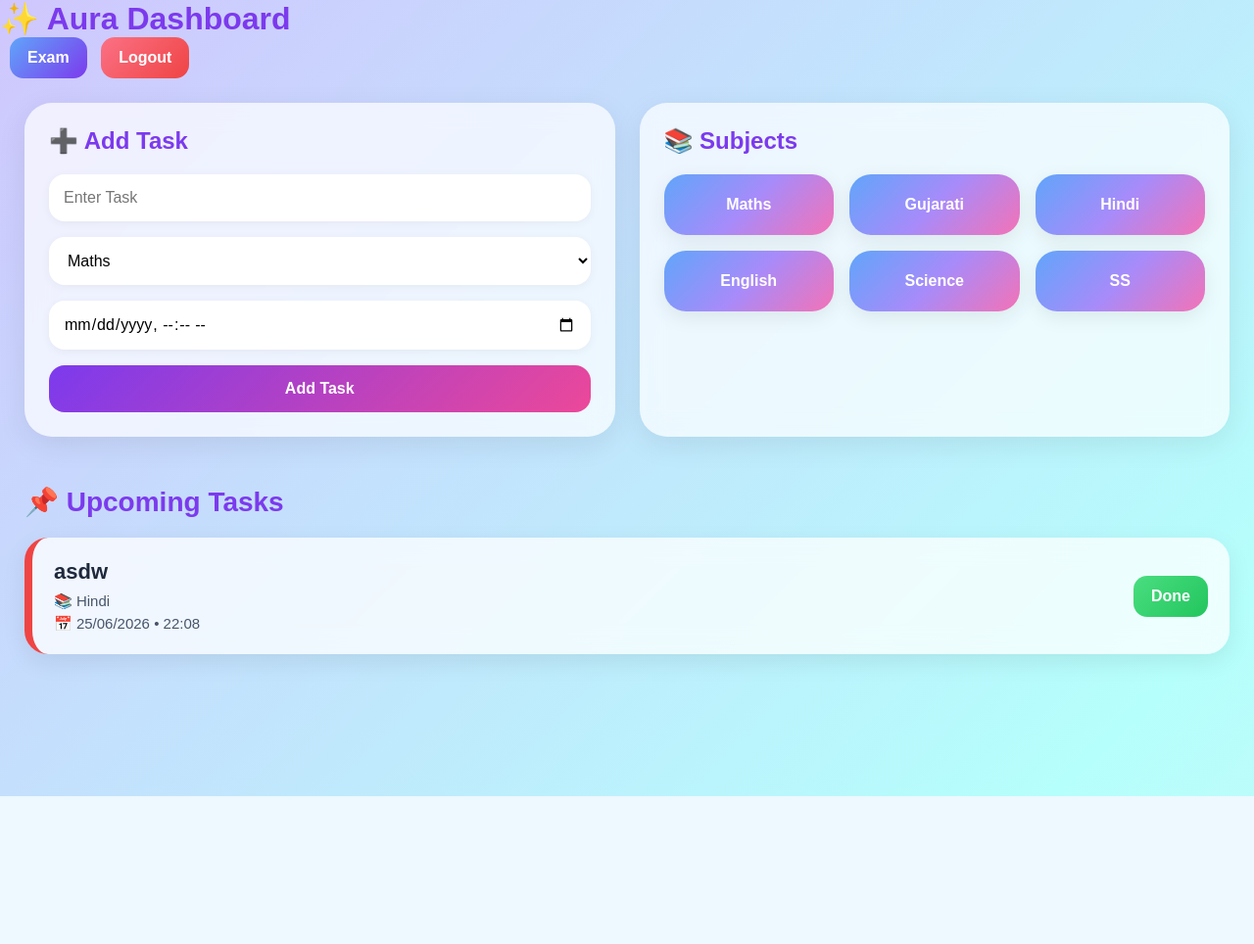
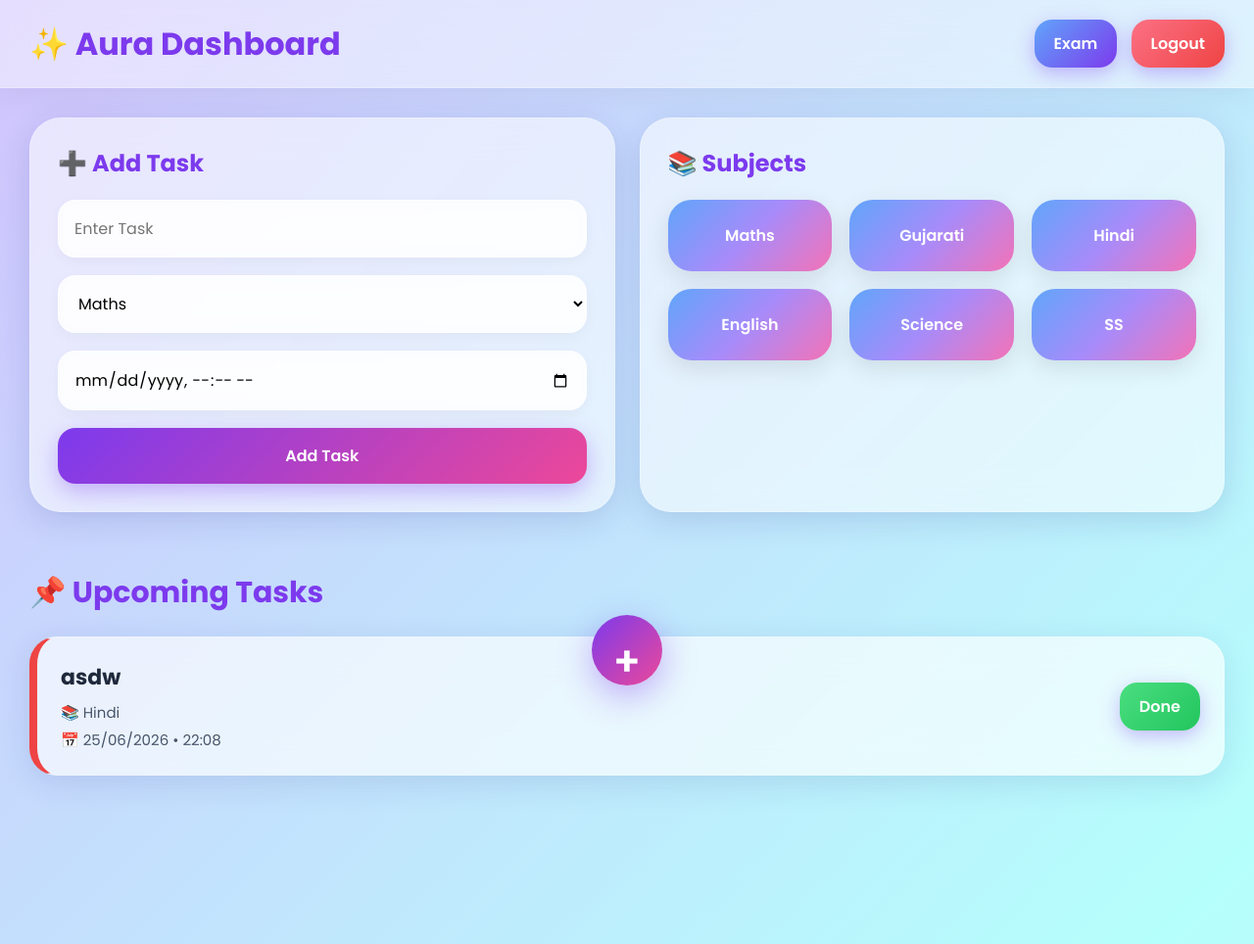
Before and after one commit to shaurya777-shah/aura-todo, a Flask app: page /dashboard in a window 1280 px wide. Shown: the whole page at 98% size. Before the commit the page ends 813 px from the top, so only its background shows below. Run offline with Flask 3, Linux system fonts and the light colour scheme; a user stored in the database is signed in; data comes from the database, SQL or seed files in the repository; both versions use the stored data as it was after the commit.

Commit message:
Centered floating add task button

```diff
--- a/static/style.css
+++ b/static/style.css
@@ -1,8 +1,14 @@
+@import url('https://fonts.googleapis.com/css2?family=Poppins:wght@300;400;500;600;700&display=swap');
+
 *{
     margin:0;
     padding:0;
     box-sizing:border-box;
-    font-family:Arial,sans-serif;
+    font-family:'Poppins',sans-serif;
+}
+
+html{
+    scroll-behavior:smooth;
 }
 
 body{
@@ -21,12 +27,71 @@ body{
 
     background-size:600% 600%;
 
-    animation:gradientFlow 18s ease infinite;
+    animation:
+    gradientFlow 18s ease infinite,
+    pageFade 0.7s ease;
 
     color:#1e293b;
 
-    padding-bottom:100px;
+    padding-bottom:120px;
+
+    overflow-x:hidden;
 }
+
+/* ---------------- BACKGROUND ORBS ---------------- */
+
+.bg-orb{
+    position:fixed;
+    border-radius:50%;
+    filter:blur(90px);
+    opacity:0.45;
+    z-index:-1;
+    animation:floatOrb 15s infinite ease-in-out;
+}
+
+.orb1{
+    width:320px;
+    height:320px;
+    background:#ff6ec7;
+    top:8%;
+    left:5%;
+}
+
+.orb2{
+    width:360px;
+    height:360px;
+    background:#60a5fa;
+    top:45%;
+    right:8%;
+    animation-delay:4s;
+}
+
+.orb3{
+    width:260px;
+    height:260px;
+    background:#a78bfa;
+    bottom:8%;
+    left:40%;
+    animation-delay:8s;
+}
+
+@keyframes floatOrb{
+
+    0%{
+        transform:translateY(0px) translateX(0px);
+    }
+
+    50%{
+        transform:translateY(-45px) translateX(35px);
+    }
+
+    100%{
+        transform:translateY(0px) translateX(0px);
+    }
+
+}
+
+/* ---------------- MAIN ANIMATIONS ---------------- */
 
 @keyframes gradientFlow{
 
@@ -51,27 +116,51 @@ body{
     }
 
 }
+
+@keyframes pageFade{
+
+    from{
+        opacity:0;
+        transform:translateY(10px);
+    }
+
+    to{
+        opacity:1;
+        transform:translateY(0px);
+    }
+
 }
 
 /* ---------------- TOPBAR ---------------- */
 
 .topbar{
+
     width:100%;
-    background:rgba(255,255,255,0.75);
-    backdrop-filter:blur(12px);
-    padding:20px;
+
+    background:rgba(255,255,255,0.45);
+
+    backdrop-filter:blur(16px);
+
+    border-bottom:1px solid rgba(255,255,255,0.25);
+
+    padding:20px 30px;
+
     display:flex;
     justify-content:space-between;
     align-items:center;
-    box-shadow:0 4px 20px rgba(0,0,0,0.08);
+
     position:sticky;
     top:0;
-    z-index:100;
+
+    z-index:1000;
+
+    box-shadow:0 8px 30px rgba(0,0,0,0.05);
 }
 
 .topbar h1{
     font-size:32px;
     color:#7c3aed;
+    font-weight:700;
 }
 
 /* ---------------- BUTTONS ---------------- */
@@ -79,14 +168,24 @@ body{
 .nav-btn,
 .logout-btn,
 .done-btn{
+
     text-decoration:none;
+
     color:white;
-    padding:12px 18px;
-    border-radius:14px;
-    font-weight:bold;
+
+    padding:12px 20px;
+
+    border-radius:18px;
+
+    font-weight:600;
+
+    display:inline-block;
+
     margin-left:10px;
-    transition:0.3s;
-    display:inline-block;
+
+    transition:0.35s ease;
+
+    box-shadow:0 6px 20px rgba(124,58,237,0.35);
 }
 
 .nav-btn{
@@ -104,16 +203,21 @@ body{
 .nav-btn:hover,
 .logout-btn:hover,
 .done-btn:hover{
-    transform:translateY(-3px) scale(1.03);
+
+    transform:
+    translateY(-4px)
+    scale(1.03);
+
+    box-shadow:0 10px 28px rgba(124,58,237,0.45);
 }
 
-/* ---------------- GRID ---------------- */
+/* ---------------- MAIN GRID ---------------- */
 
 .main-grid{
     display:grid;
     grid-template-columns:1fr 1fr;
     gap:25px;
-    padding:25px;
+    padding:30px;
 }
 
 @media(max-width:768px){
@@ -124,14 +228,34 @@ body{
 
 }
 
-/* ---------------- CARD ---------------- */
+/* ---------------- GLASS CARDS ---------------- */
 
 .card{
-    background:rgba(255,255,255,0.7);
-    backdrop-filter:blur(12px);
-    padding:25px;
-    border-radius:28px;
-    box-shadow:0 8px 30px rgba(0,0,0,0.08);
+
+    background:rgba(255,255,255,0.55);
+
+    backdrop-filter:blur(18px);
+
+    border:1px solid rgba(255,255,255,0.25);
+
+    padding:28px;
+
+    border-radius:32px;
+
+    box-shadow:
+    0 8px 32px rgba(31,38,135,0.15);
+
+    transition:0.35s ease;
+}
+
+.card:hover{
+
+    transform:
+    translateY(-5px)
+    scale(1.01);
+
+    box-shadow:
+    0 16px 40px rgba(31,38,135,0.18);
 }
 
 .card h2{
@@ -139,97 +263,155 @@ body{
     color:#7c3aed;
 }
 
-/* ---------------- FORM ---------------- */
+/* ---------------- FORMS ---------------- */
 
 form{
     display:flex;
     flex-direction:column;
-    gap:16px;
+    gap:18px;
 }
 
 input,
 select,
 button{
     border:none;
-    padding:15px;
-    border-radius:16px;
+    padding:16px;
+    border-radius:18px;
     font-size:16px;
+    outline:none;
 }
 
 input,
 select{
-    background:#ffffff;
-    box-shadow:0 2px 10px rgba(0,0,0,0.05);
+
+    background:rgba(255,255,255,0.8);
+
+    backdrop-filter:blur(10px);
+
+    border:1px solid rgba(255,255,255,0.3);
+
+    box-shadow:0 4px 14px rgba(0,0,0,0.04);
 }
 
 button{
+
     background:linear-gradient(135deg,#7c3aed,#ec4899);
+
     color:white;
+
+    font-weight:600;
+
     cursor:pointer;
-    font-weight:bold;
-    transition:0.3s;
+
+    transition:0.35s ease;
+
+    box-shadow:0 8px 24px rgba(124,58,237,0.35);
 }
 
 button:hover{
-    transform:scale(1.03);
+
+    transform:
+    translateY(-3px)
+    scale(1.02);
+
+    box-shadow:0 12px 30px rgba(124,58,237,0.45);
 }
 
 /* ---------------- SUBJECTS ---------------- */
 
 .subjects-grid{
     display:grid;
-    grid-template-columns:repeat(auto-fit,minmax(130px,1fr));
-    gap:16px;
+    grid-template-columns:repeat(auto-fit,minmax(140px,1fr));
+    gap:18px;
 }
 
 .subject-box{
+
     text-decoration:none;
+
     color:white;
-    padding:22px;
-    border-radius:22px;
+
+    padding:24px;
+
+    border-radius:24px;
+
     text-align:center;
-    font-weight:bold;
-    transition:0.3s;
-    background:linear-gradient(135deg,#60a5fa,#a78bfa,#f472b6);
-    box-shadow:0 6px 20px rgba(0,0,0,0.08);
+
+    font-weight:600;
+
+    transition:0.35s ease;
+
+    background:
+    linear-gradient(
+        135deg,
+        #60a5fa,
+        #a78bfa,
+        #f472b6
+    );
+
+    box-shadow:
+    0 8px 24px rgba(0,0,0,0.1);
 }
 
 .subject-box:hover{
-    transform:translateY(-5px) scale(1.03);
+
+    transform:
+    translateY(-6px)
+    scale(1.03);
+
+    box-shadow:
+    0 14px 35px rgba(124,58,237,0.25);
 }
 
 /* ---------------- TASKS ---------------- */
 
 .tasks-section{
-    padding:25px;
+    padding:30px;
 }
 
 .tasks-section h2{
-    margin-bottom:20px;
+    margin-bottom:22px;
     color:#7c3aed;
-    font-size:28px;
+    font-size:30px;
 }
 
 .task-card{
-    background:rgba(255,255,255,0.75);
-    backdrop-filter:blur(12px);
-    padding:22px;
-    border-radius:24px;
-    margin-bottom:20px;
+
+    background:rgba(255,255,255,0.65);
+
+    backdrop-filter:blur(18px);
+
+    padding:24px;
+
+    border-radius:28px;
+
+    margin-bottom:22px;
+
     display:flex;
     justify-content:space-between;
     align-items:center;
-    box-shadow:0 8px 25px rgba(0,0,0,0.08);
-    transition:0.3s;
+
+    border:1px solid rgba(255,255,255,0.25);
+
+    box-shadow:
+    0 8px 32px rgba(31,38,135,0.12);
+
+    transition:0.35s ease;
 }
 
 .task-card:hover{
-    transform:translateY(-4px);
+
+    transform:
+    translateY(-6px)
+    scale(1.01);
+
+    box-shadow:
+    0 16px 40px rgba(31,38,135,0.18);
 }
 
 .task-card h3{
+    font-size:22px;
     margin-bottom:8px;
-    font-size:22px;
 }
 
 .task-card p{
@@ -238,7 +420,7 @@ button:hover{
     font-size:15px;
 }
 
-/* ---------------- STATUS ---------------- */
+/* ---------------- STATUS COLORS ---------------- */
 
 .overdue{
     border-left:8px solid #ef4444;
@@ -252,30 +434,199 @@ button:hover{
     border-left:8px solid #22c55e;
 }
 
+/* ---------------- FLOATING ADD BUTTON ---------------- */
+
+.floating-add-btn{
+
+    position:fixed;
+
+    bottom:100px;
+
+    left:50%;
+
+    transform:translateX(-50%);
+
+    width:72px;
+    height:72px;
+
+    border:none;
+
+    border-radius:50%;
+
+    font-size:42px;
+
+    color:white;
+
+    cursor:pointer;
+
+    z-index:1001;
+
+    background:
+    linear-gradient(
+        135deg,
+        #7c3aed,
+        #ec4899
+    );
+
+    box-shadow:
+    0 10px 35px rgba(124,58,237,0.4);
+
+    transition:0.35s ease;
+}
+
+.floating-add-btn:hover{
+
+    transform:
+    translateX(-50%)
+    scale(1.08)
+    rotate(90deg);
+
+}
+
+/* ---------------- MODAL ---------------- */
+
+.task-modal{
+
+    position:fixed;
+
+    inset:0;
+
+    background:rgba(0,0,0,0.35);
+
+    backdrop-filter:blur(10px);
+
+    display:flex;
+
+    justify-content:center;
+    align-items:center;
+
+    opacity:0;
+
+    pointer-events:none;
+
+    transition:0.35s ease;
+
+    z-index:2000;
+}
+
+.show-modal{
+
+    opacity:1;
+
+    pointer-events:auto;
+}
+
+.task-modal-content{
+
+    width:90%;
+    max-width:500px;
+
+    background:rgba(255,255,255,0.6);
+
+    backdrop-filter:blur(20px);
+
+    border:1px solid rgba(255,255,255,0.25);
+
+    border-radius:35px;
+
+    padding:30px;
+
+    transform:
+    translateY(30px)
+    scale(0.95);
+
+    transition:0.35s ease;
+}
+
+.show-modal .task-modal-content{
+
+    transform:
+    translateY(0px)
+    scale(1);
+}
+
+.modal-top{
+
+    display:flex;
+
+    justify-content:space-between;
+
+    align-items:center;
+
+    margin-bottom:20px;
+}
+
+.close-modal{
+
+    width:45px;
+    height:45px;
+
+    border:none;
+
+    border-radius:50%;
+
+    font-size:20px;
+
+    cursor:pointer;
+
+    background:#f3f4f6;
+
+    color:#7c3aed;
+}
+
 /* ---------------- MOBILE NAV ---------------- */
 
 .mobile-nav{
+
     position:fixed;
-    bottom:0;
-    left:0;
-    width:100%;
-    background:rgba(255,255,255,0.85);
-    backdrop-filter:blur(12px);
+
+    bottom:15px;
+
+    left:50%;
+
+    transform:translateX(-50%);
+
+    width:92%;
+
+    background:rgba(255,255,255,0.45);
+
+    backdrop-filter:blur(18px);
+
+    border:1px solid rgba(255,255,255,0.25);
+
     display:flex;
+
     justify-content:space-around;
-    padding:14px 0;
-    box-shadow:0 -4px 20px rgba(0,0,0,0.08);
+
+    padding:16px 0;
+
+    border-radius:28px;
+
+    box-shadow:
+    0 8px 30px rgba(0,0,0,0.08);
+
     z-index:1000;
 }
 
 .mobile-nav a{
+
     text-decoration:none;
+
     color:#7c3aed;
+
     display:flex;
+
     flex-direction:column;
+
     align-items:center;
-    font-weight:bold;
-    font-size:14px;
+
+    font-weight:600;
+
+    transition:0.3s ease;
+}
+
+.mobile-nav a:hover{
+    transform:translateY(-3px);
 }
 
 .mobile-nav span{
@@ -312,4 +663,8 @@ button:hover{
         text-align:center;
     }
 
+    .tasks-section{
+        padding:20px;
+    }
+
 }
--- a/templates/base.html
+++ b/templates/base.html
@@ -9,6 +9,9 @@
 </head>
 
 <body>
+<div class="bg-orb orb1"></div>
+<div class="bg-orb orb2"></div>
+<div class="bg-orb orb3"></div>
 
 <div class="sidebar">
 
@@ -34,3 +37,4 @@
 
 </body>
 </html>
+<link href="https://fonts.googleapis.com/css2?family=Poppins:wght@300;400;500;600;700&display=swap" rel="stylesheet">
--- a/templates/dashboard.html
+++ b/templates/dashboard.html
@@ -157,6 +157,63 @@
         {% endif %}
 
     </div>
+<!-- FLOATING ADD BUTTON -->
+
+<button class="floating-add-btn" onclick="openModal()">
+    +
+</button>
+
+<!-- MODAL -->
+
+<div class="task-modal" id="taskModal">
+
+    <div class="task-modal-content">
+
+        <div class="modal-top">
+
+            <h2>✨ Add New Task</h2>
+
+            <button class="close-modal" onclick="closeModal()">
+                ✕
+            </button>
+
+        </div>
+
+        <form action="/add" method="POST">
+
+            <input
+                type="text"
+                name="task"
+                placeholder="Enter Task"
+                required
+            >
+
+            <select name="subject">
+
+                {% for s in subjects %}
+
+                <option value="{{s}}">
+                    {{s}}
+                </option>
+
+                {% endfor %}
+
+            </select>
+
+            <input
+                type="datetime-local"
+                name="due"
+            >
+
+            <button type="submit">
+                Add Task
+            </button>
+
+        </form>
+
+    </div>
+
+</div>
 
     <div class="mobile-nav">
 
@@ -169,7 +226,25 @@
             📊
             <span>Exam</span>
         </a>
+<script>
 
+function openModal(){
+
+    document
+    .getElementById("taskModal")
+    .classList.add("show-modal");
+
+}
+
+function closeModal(){
+
+    document
+    .getElementById("taskModal")
+    .classList.remove("show-modal");
+
+}
+
+</script>
     </div>
 
 </body>
```
Also changed, not shown: users.db.
